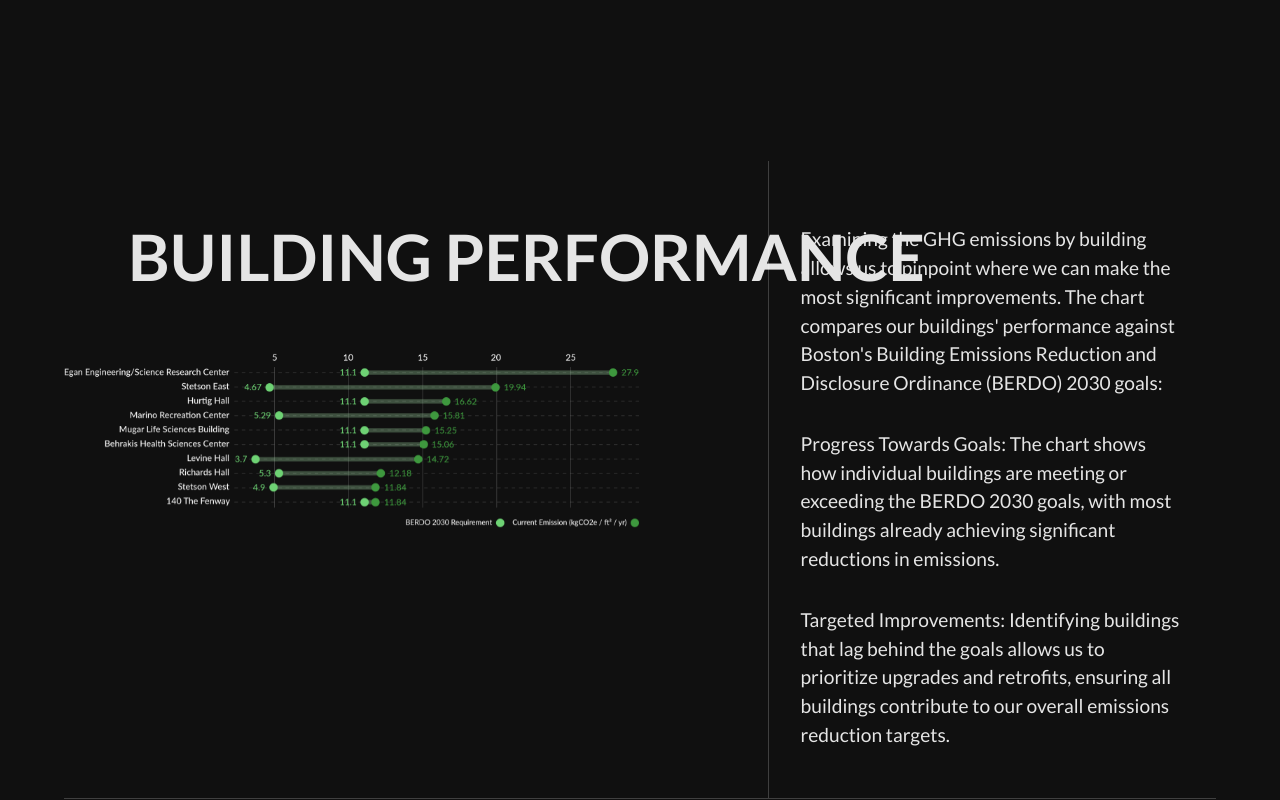
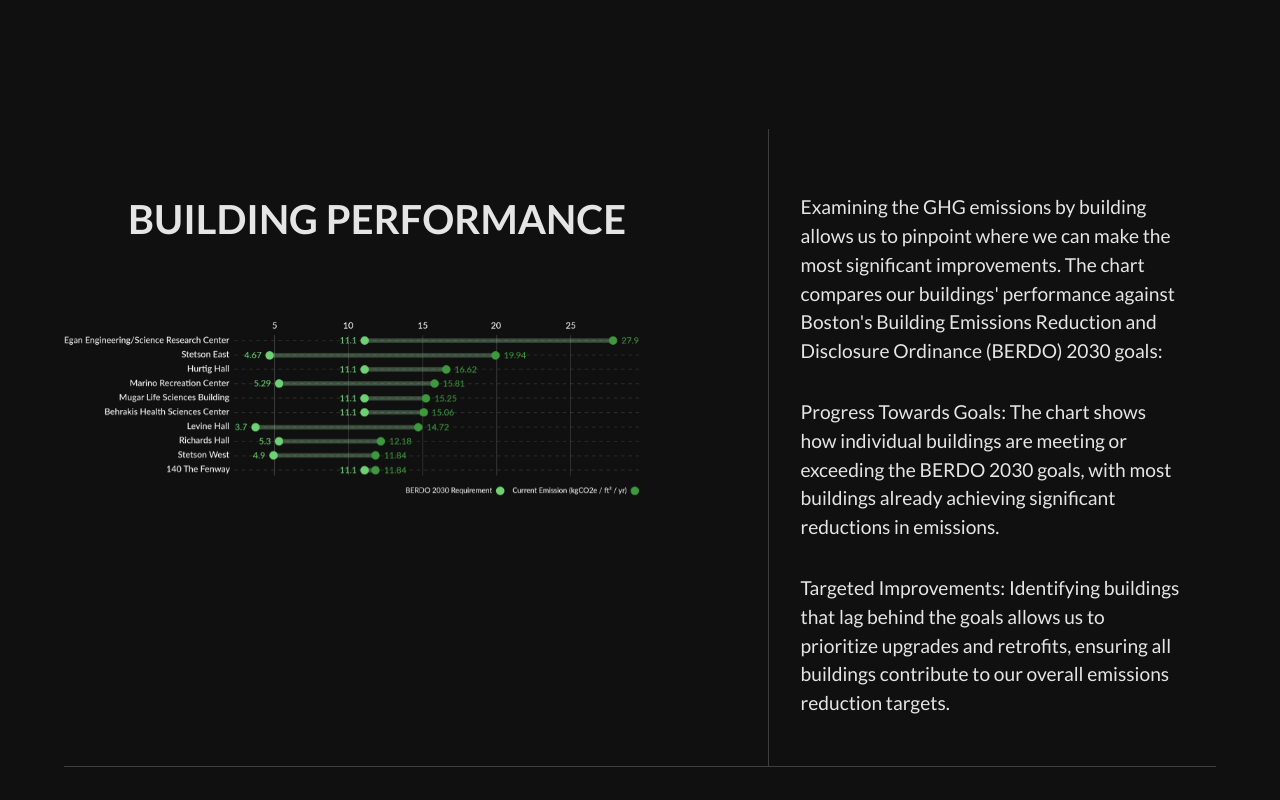
Before and after one commit to ahhQ/neu-sustainability, a plain HTML site: page Energy.html in a window 1280 px wide. Shown: the part 4980-5780 px from the top of the page. Drawn offline with Linux system fonts and the light colour scheme.

Commit message:
Update Energy.css

```diff
--- a/Energy.css
+++ b/Energy.css
@@ -568,7 +568,7 @@
 .emissions-by-building h2 {
     color: #E5E5E5;
     margin-left: 4rem;
-    font-size: 4rem;
+    font-size: 2.5rem;
     margin-bottom: -9rem;
     text-align: left;
 }
@@ -579,6 +579,7 @@
     align-items: center;
     max-width: 1400px;
     margin: 0 auto;
+    margin-top: 1.5rem;
     border-bottom: 1px solid rgba(255, 255, 255, 0.2);
 }
 
```
